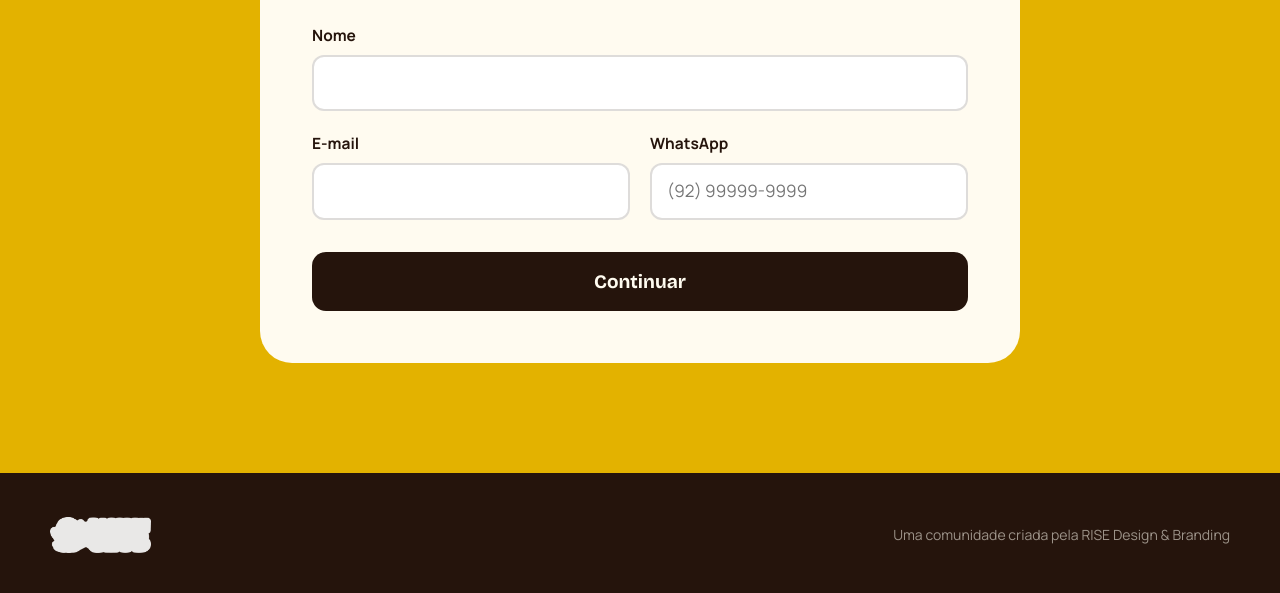
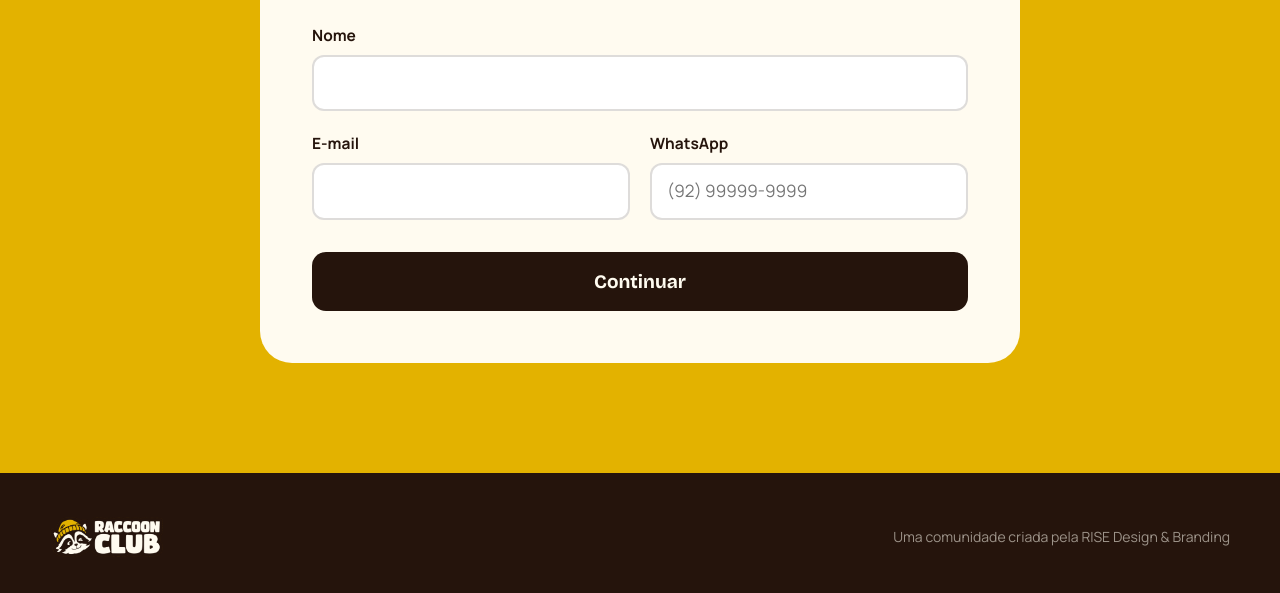
Before and after one commit to admrisedesign-branding/raccoonclub, a plain HTML site: page pesquisa.html in a window 1280 px wide. Shown: the part 771-1364 px from the top of the page. Drawn offline with nearby package versions, Linux system fonts and the light colour scheme.

Commit message:
Update pesquisa.html

```diff
--- a/pesquisa.html
+++ b/pesquisa.html
@@ -124,7 +124,7 @@
 
   footer{background:var(--marrom);color:rgba(255,251,240,.55);padding:44px 0 36px;font-size:14px}
   footer .wrap{display:flex;justify-content:space-between;align-items:center;gap:20px;flex-wrap:wrap}
-  footer img{height:36px;filter:brightness(0) invert(1);opacity:.9}
+  footer img{height:40px}
   .hp{position:absolute;left:-9999px;width:1px;height:1px;opacity:0}
 </style>
 </head>
```
